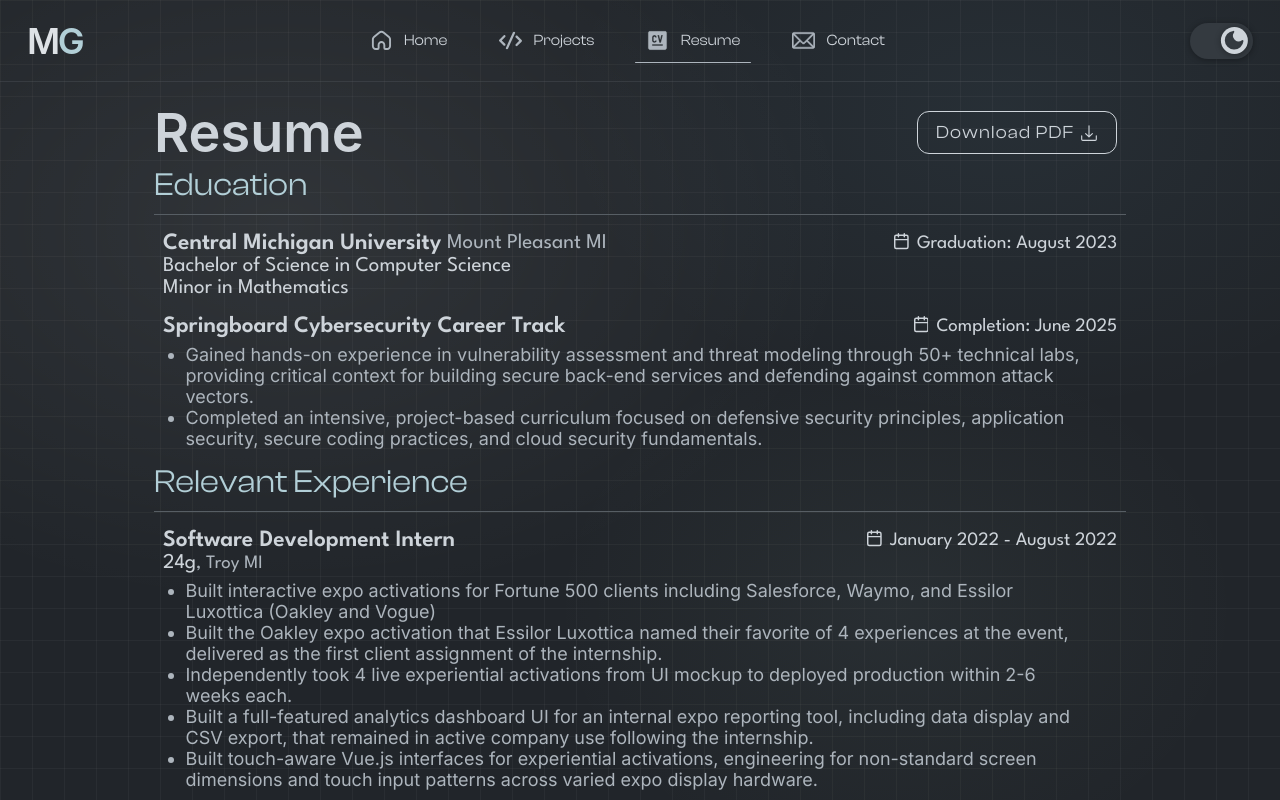
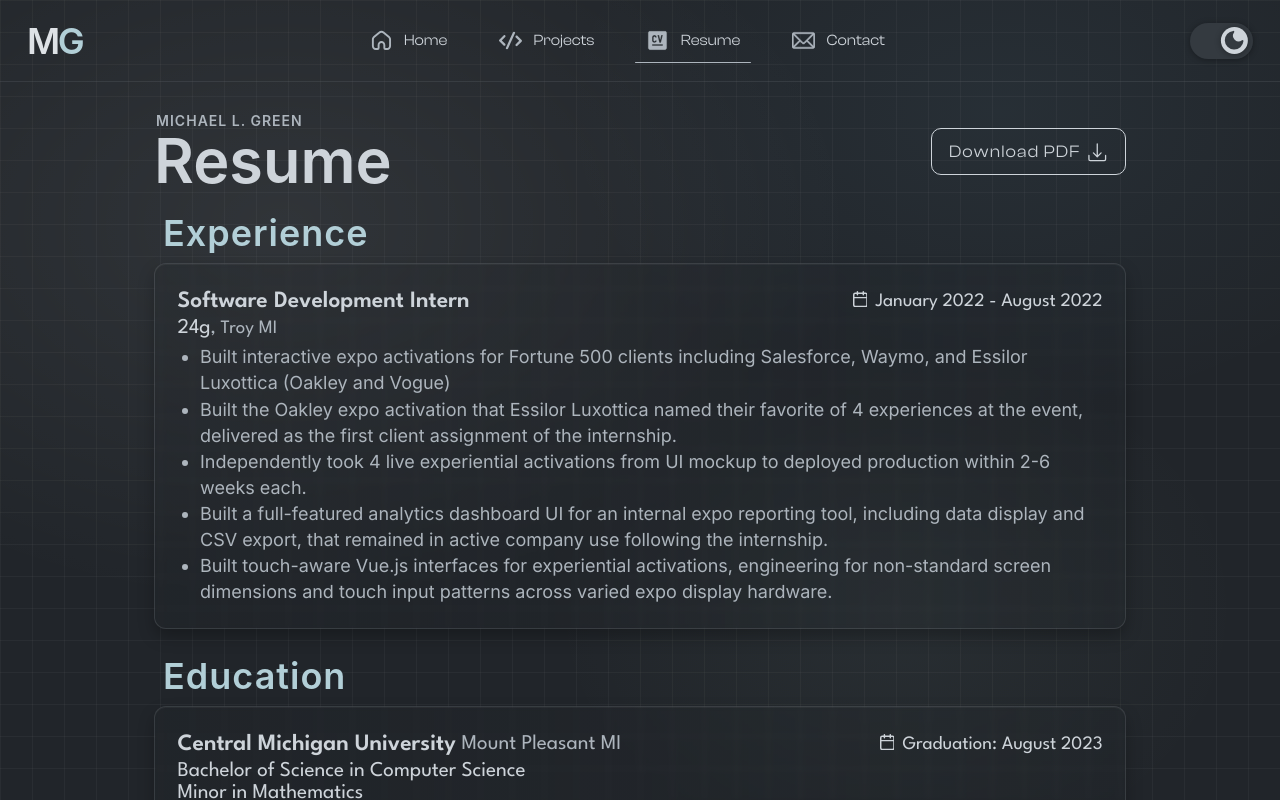
Before and after one commit to michaelgreenl/e-portfolio, a Vue app: page /resume in a window 1280 px wide. Shown: the top 800 px of the page. Built offline with nearby package versions, Linux system fonts and the light colour scheme; a web font is replaced by a local one.

Commit message:
style: touch ups

```diff
--- a/src/App.vue
+++ b/src/App.vue
@@ -137,6 +137,7 @@ h4 {
     font-family: $primary-font-stack;
     font-weight: 400;
     color: $color-primary-darker;
+    text-wrap: pretty;
 }
 
 p {
--- a/src/assets/data/resume.json
+++ b/src/assets/data/resume.json
@@ -8,7 +8,7 @@
             "minor": "Minor in Mathematics"
         },
         "springboard": {
-            "title": "Springboard Cybersecurity Career Track",
+            "title": "Springboard Cybersecurity",
             "dates": "Completion: June 2025",
             "info": [
                 "Gained hands-on experience in vulnerability assessment and threat modeling through 50+ technical labs, providing critical context for building secure back-end services and defending against common attack vectors.",
--- a/src/views/ResumeView.vue
+++ b/src/views/ResumeView.vue
@@ -32,9 +32,12 @@ watch(
 <template>
     <div class="resume-container">
         <div class="page-header">
+            <div class="page-title">
+                <span class="page-eyebrow">Michael L. Green</span>
                 <h1>Resume</h1>
+            </div>
 
-            <a href="/files/Michael-L-Green-Resume.pdf" download="Michael-L-Green-Resume.pdf">
+            <a class="download-link" href="/files/Michael-L-Green-Resume.pdf" download="Michael-L-Green-Resume.pdf">
                 <Button
                     text="Download PDF"
                     :iconRight="themeStore.theme === 'light' ? DownloadThickIcon : DownloadIcon"
@@ -45,9 +48,38 @@ watch(
 
         <div class="resume-body">
             <div class="section">
+                <h2 class="section-header">Experience</h2>
+
+                <div class="section-content">
+                    <div v-for="experience in resumeData.experience" :key="experience.title" class="section-segment">
+                        <div class="segment-header">
+                            <h3 class="segment-title">{{ experience.title }}</h3>
+
+                            <div class="segment-dates">
+                                <CalendarIcon />
+                                <h3>{{ experience.dates }}</h3>
+                            </div>
+                        </div>
+
+                        <div class="segment-details">
+                            <h3>
+                                {{ experience.company }}<span>, {{ experience.location }}</span>
+                            </h3>
+                        </div>
+
+                        <ul v-if="experience.info" class="segment-info">
+                            <li v-for="info in experience.info" :key="info">
+                                {{ info }}
+                            </li>
+                        </ul>
+                    </div>
+                </div>
+            </div>
+
+            <div class="section">
                 <h2 class="section-header">Education</h2>
-                <hr />
 
+                <div class="section-content">
                     <div v-for="education in resumeData.education" :key="education.title" class="section-segment">
                         <div class="segment-header">
                             <h3 class="segment-title">
@@ -72,38 +104,12 @@ watch(
                         </ul>
                     </div>
                 </div>
-            <div class="section">
-                <h2 class="section-header">Relevant Experience</h2>
-                <hr />
-
-                <div v-for="experience in resumeData.experience" :key="experience.title" class="section-segment">
-                    <div class="segment-header">
-                        <h3 class="segment-title">{{ experience.title }}</h3>
-
-                        <div class="segment-dates">
-                            <CalendarIcon />
-                            <h3>{{ experience.dates }}</h3>
-                        </div>
-                    </div>
-
-                    <div class="segment-details">
-                        <h3>
-                            {{ experience.company }}<span>, {{ experience.location }}</span>
-                        </h3>
-                    </div>
-
-                    <ul v-if="experience.info" class="segment-info">
-                        <li v-for="info in experience.info" :key="info">
-                            {{ info }}
-                        </li>
-                    </ul>
-                </div>
             </div>
 
             <div class="section">
                 <h2 class="section-header">Projects</h2>
-                <hr />
 
+                <div class="section-content">
                     <div v-for="project in projectsData" :key="project.title" class="section-segment">
                         <div class="segment-header segment-header-projects">
                             <h3 class="segment-title segment-title-projects">
@@ -134,10 +140,11 @@ watch(
                         </ul>
                     </div>
                 </div>
+            </div>
             <div class="section">
                 <h2 class="section-header">Technical Skills</h2>
-                <hr />
 
+                <div class="section-content">
                     <div class="section-segment section-segment-skills">
                         <p v-for="skills in resumeData.skills" :key="skills.category">
                             <span>{{ skills.category }}:</span>&nbsp;
@@ -145,6 +152,7 @@ watch(
                                 >{{ skill }}{{ i < skills.list.length - 1 ? ', ' : '' }}</span
                             >
                         </p>
+                    </div>
                 </div>
             </div>
         </div>
@@ -183,9 +191,20 @@ watch(
     }
 }
 
+h1,
+h2 {
+    white-space: nowrap;
+}
+
+h3 {
+    text-wrap: pretty;
+}
+
 h1 {
-    margin: $size-1 0;
-    font-size: 3em;
+    margin: 0;
+    font-size: clamp(2.4em, 13vw, 3.4em);
+    line-height: 0.95;
+    letter-spacing: 0;
 }
 
 h2,
@@ -197,7 +216,8 @@ p {
 
 h2 {
     font-family: $primary-font-stack;
-    font-size: 1.8em;
+    font-size: clamp(1.6em, 8vw, 2em);
+    line-height: 1.15;
 }
 
 h3,
@@ -227,35 +247,118 @@ ul {
 
 li {
     font-family: $secondary-font-stack;
+    line-height: 1.45;
     color: $color-text-secondary;
-}
-
-hr {
-    width: 100%;
-    margin: $size-2 auto;
 }
 
 .page-header {
     display: flex;
-    flex-wrap: wrap-reverse;
+    flex-wrap: wrap;
+    gap: $size-4;
     align-items: center;
     justify-content: space-between;
     width: 100%;
-    padding-right: $size-2;
+    padding: $size-3 0 $size-5;
+    margin-bottom: $size-1;
 
-    h1 {
-        margin: 0;
-        margin-right: $size-2;
+    @include bp-xsm-phone {
+        gap: $size-3;
+        padding-bottom: $size-4;
+    }
 }
 
-    a {
+.page-title {
+    display: flex;
+    flex-direction: column;
+    gap: $size-1;
+    min-width: 0;
+}
+
+.page-eyebrow {
+    font-family: $primary-font-stack;
+    font-size: 0.78em;
+    font-weight: 600;
+    line-height: 1;
+    color: $color-text-secondary;
+    letter-spacing: 1px;
+    text-transform: uppercase;
+    padding-left: 2px;
+}
+
+.download-link {
     margin-left: auto;
-        font-size: 0.9em;
+    font-size: 0.88em;
 
     @include bp-xsm-phone {
-            font-size: 1em;
+        font-size: 0.95em;
+    }
+
+    :deep(button.primary) {
+        border-radius: 10px;
+        gap: 0.4em !important;
+        min-height: 2.75em;
+
+        span {
+            display: none;
+
+            @include bp-sm-phone {
+                display: inline-block;
             }
         }
+
+        svg {
+            height: 1.2em;
+        }
+    }
+}
+
+.resume-body {
+    display: flex;
+    flex-direction: column;
+    gap: $size-6;
+    width: 100%;
+}
+
+.section {
+    display: flex;
+    flex-direction: column;
+    gap: $size-2;
+    width: 100%;
+}
+
+.section-content {
+    width: 100%;
+    padding: $size-4 $size-5;
+    border: solid 1px transparent;
+    border-radius: 12px;
+    backdrop-filter: blur(2px);
+    -webkit-backdrop-filter: blur(2px);
+    transition:
+        background-color 0.15s ease-in-out,
+        border-color 0.15s ease-in-out,
+        box-shadow 0.15s ease-in-out;
+
+    @include theme-dark {
+        background: linear-gradient(90deg, #21252930, #21252908);
+        border-color: #adb5bd2a;
+        box-shadow:
+            inset 0 1px 0 rgb(255 255 255 / 4%),
+            0 8px 16px 0 rgb(0 0 0 / 26%);
+    }
+
+    @include theme-light {
+        background: linear-gradient(90deg, #dee2e642, #dee2e610);
+        border-color: #cdd0d370;
+        box-shadow:
+            inset 0 1px 0 rgb(255 255 255 / 45%),
+            0 8px 16px 0 rgb(61 80 92 / 10%);
+    }
+}
+
+.section-header {
+    padding-left: $size-1;
+    font-weight: 600;
+    letter-spacing: 1px;
 }
 
 .section-segment,
@@ -266,10 +369,24 @@ hr {
 }
 
 .section-segment {
-    padding: $size-2;
+    padding: $size-1 0 0;
+
+    & + & {
+        padding-top: $size-3;
+        margin-top: $size-2;
+        border-top: solid 1px transparent;
+
+        @include theme-dark {
+            border-color: #adb5bd22;
+        }
+
+        @include theme-light {
+            border-color: #3d505c22;
+        }
+    }
 
     &-skills {
-        padding-top: 0.1em !important;
+        gap: $size-1;
 
         p span {
             font-weight: 400;
@@ -291,15 +408,25 @@ hr {
 .segment-title {
     display: flex;
     flex-wrap: wrap;
-    gap: $size-1;
     margin-right: $size-5;
     font-size: 1.3em;
     font-weight: 600;
+    line-height: 1.25;
+    align-items: center;
+
+    @include bp-custom-min(489) {
+        gap: $size-1;
+    }
 
     &-projects {
         .project-link {
             font-size: 1.1em;
             color: $color-text-primary;
+
+            &:focus-visible {
+                outline: 2px solid $color-primary;
+                outline-offset: 3px;
+            }
 
             @include interactive {
                 text-decoration: underline;
@@ -314,6 +441,7 @@ hr {
     align-items: center;
     margin-left: auto;
     font-size: 0.9em;
+    color: $color-text-secondary;
 
     :deep(svg) {
         height: 1em;
@@ -328,4 +456,9 @@ hr {
     align-items: center;
     justify-content: flex-end;
 }
+
+.segment-info {
+    padding-right: $size-2;
+    padding-left: $size-5;
+}
 </style>
```
Lines whose indentation alone changed are shown as unchanged.
